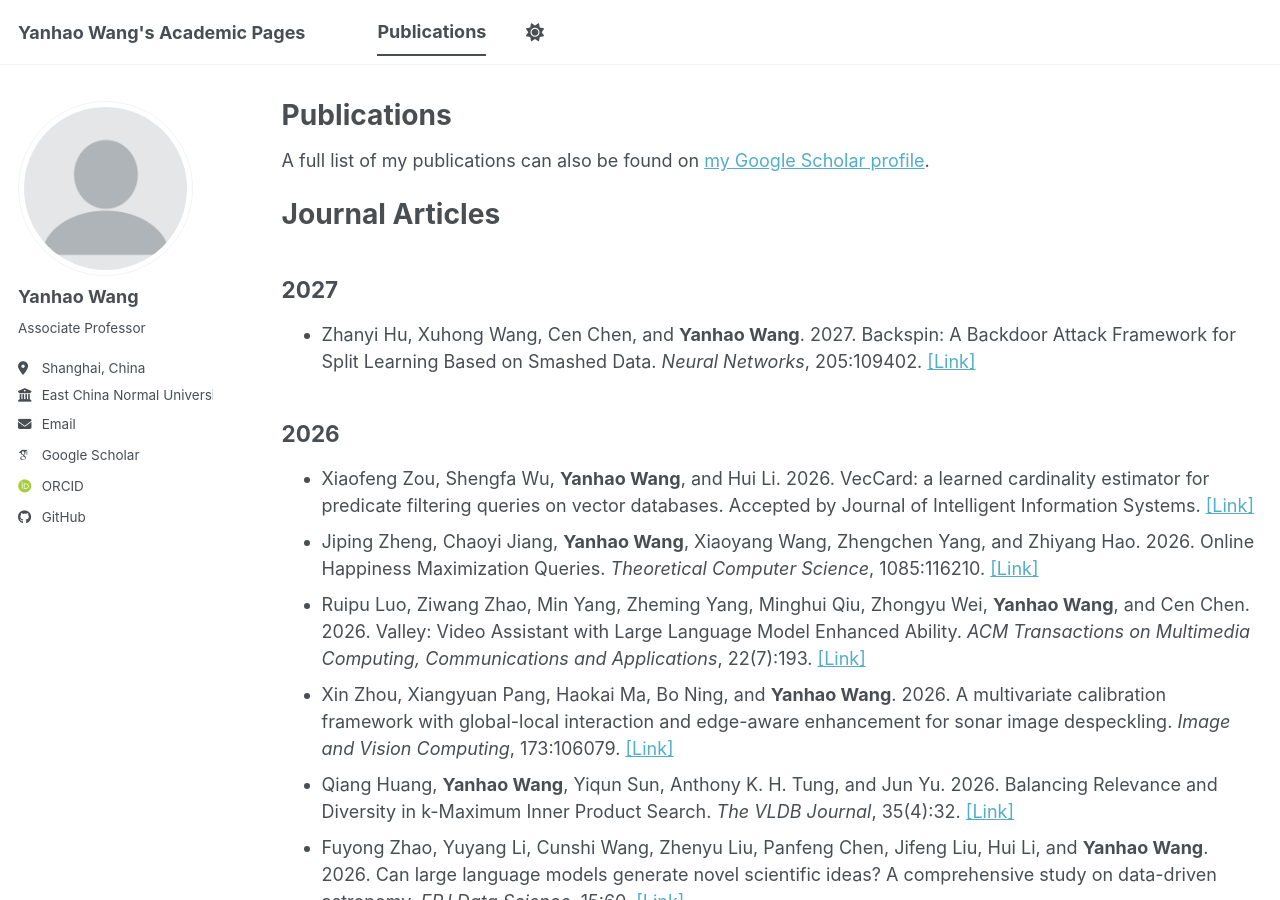
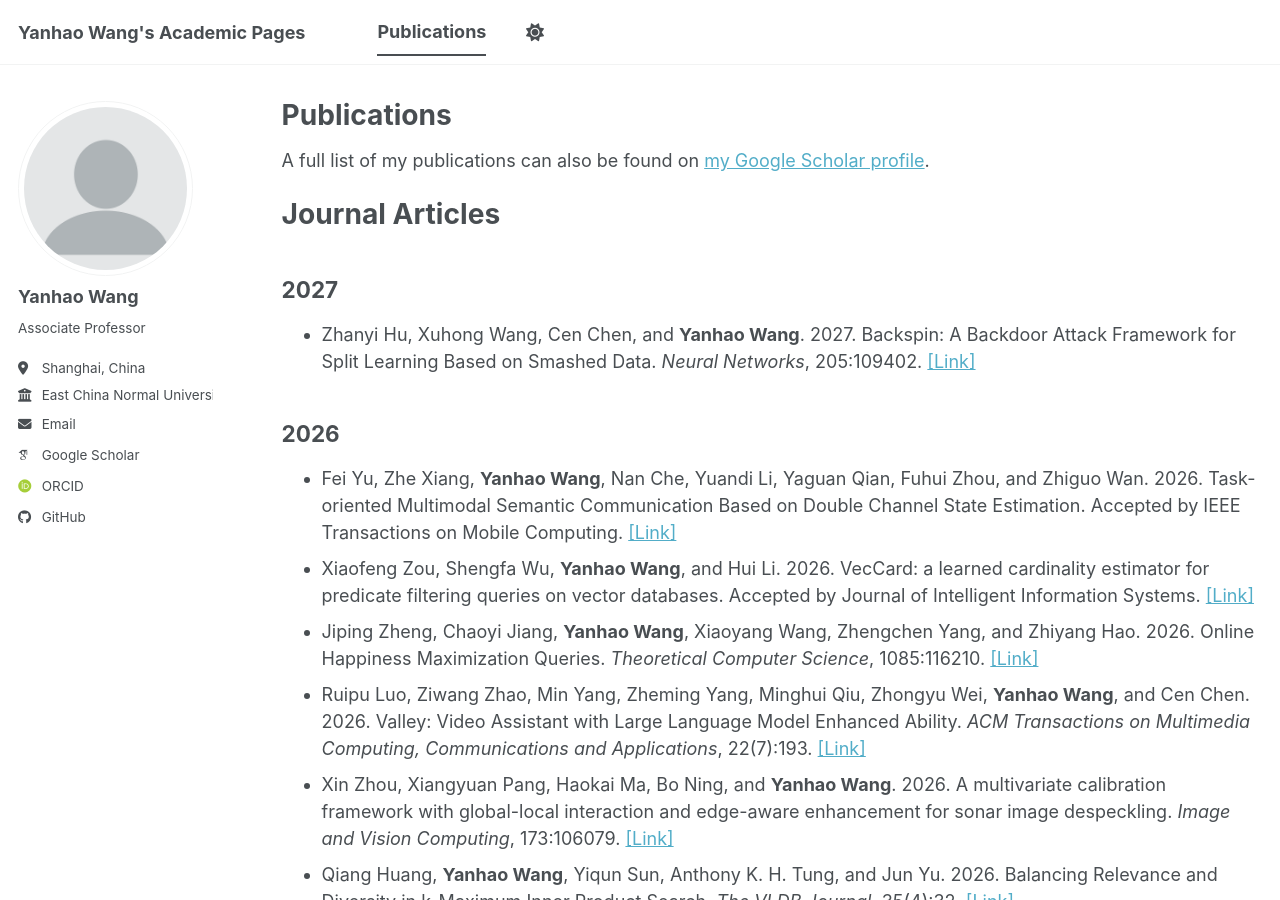
Before and after one commit to yhwang1990/yhwang1990.github.io, a Jekyll site: the page built from _pages/publications.md, in a window 1280 px wide and 900 px high. Built offline with Jekyll 4.4.1, drawn with Linux system fonts in a browser that asks for light colours; some web fonts are replaced; a script bundle is joined from its source files by our own code; library files that are not in the unit come from our copies.

Commit message:
Update publications.md

```diff
--- a/_pages/publications.md
+++ b/_pages/publications.md
@@ -12,6 +12,7 @@
 - Zhanyi Hu, Xuhong Wang, Cen Chen, and **Yanhao Wang**. 2027. Backspin: A Backdoor Attack Framework for Split Learning Based on Smashed Data. *Neural Networks*, 205:109402. [[Link]](https://doi.org/10.1016/j.neunet.2026.109402)
 
 ## 2026
+- Fei Yu, Zhe Xiang, **Yanhao Wang**, Nan Che, Yuandi Li, Yaguan Qian, Fuhui Zhou, and Zhiguo Wan. 2026. Task-oriented Multimodal Semantic Communication Based on Double Channel State Estimation. Accepted by IEEE Transactions on Mobile Computing. [[Link]](https://doi.org/10.1109/TMC.2026.3725238)
 - Xiaofeng Zou, Shengfa Wu, **Yanhao Wang**, and Hui Li. 2026. VecCard: a learned cardinality estimator for predicate filtering queries on vector databases. Accepted by Journal of Intelligent Information Systems. [[Link]](https://doi.org/10.1007/s10844-026-01064-5)
 - Jiping Zheng, Chaoyi Jiang, **Yanhao Wang**, Xiaoyang Wang, Zhengchen Yang, and Zhiyang Hao. 2026. Online Happiness Maximization Queries. *Theoretical Computer Science*, 1085:116210. [[Link]](https://doi.org/10.1016/j.tcs.2026.116210)
 - Ruipu Luo, Ziwang Zhao, Min Yang, Zheming Yang, Minghui Qiu, Zhongyu Wei, **Yanhao Wang**, and Cen Chen. 2026. Valley: Video Assistant with Large Language Model Enhanced Ability. *ACM Transactions on Multimedia Computing, Communications and Applications*, 22(7):193. [[Link]](https://doi.org/10.1145/3796716)
```
